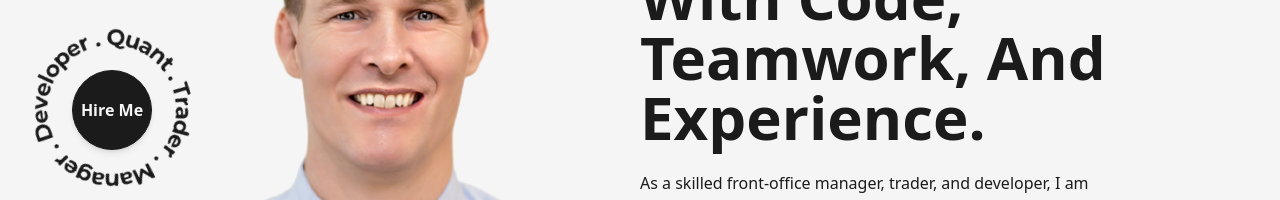
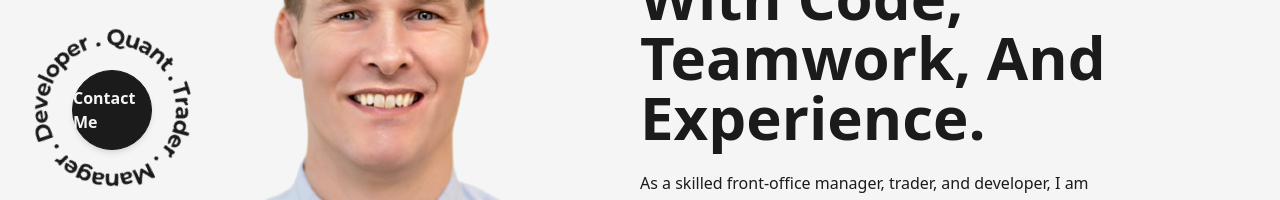
Before and after one commit to CAAA333/ca-portfolio, a Next.js app: page / in a window 1280 px wide. Shown: the part 341-541 px from the top of the page. Built offline with nearby package versions, Linux system fonts and the light colour scheme.

Commit message:
update HireMe

```diff
--- a/src/components/HireMe.js
+++ b/src/components/HireMe.js
@@ -16,7 +16,7 @@ const HireMe = () => {
           dark:bg-light dark:text-dark hover:dark:bg-dark hover:dark:text-light hover:dark:border-light md:w-12 md:h-12 md:text-[10px] dark:font-bold
           "
         >
-          Hire Me
+          Contact Me
         </Link>
       </div>
     </div>
```
